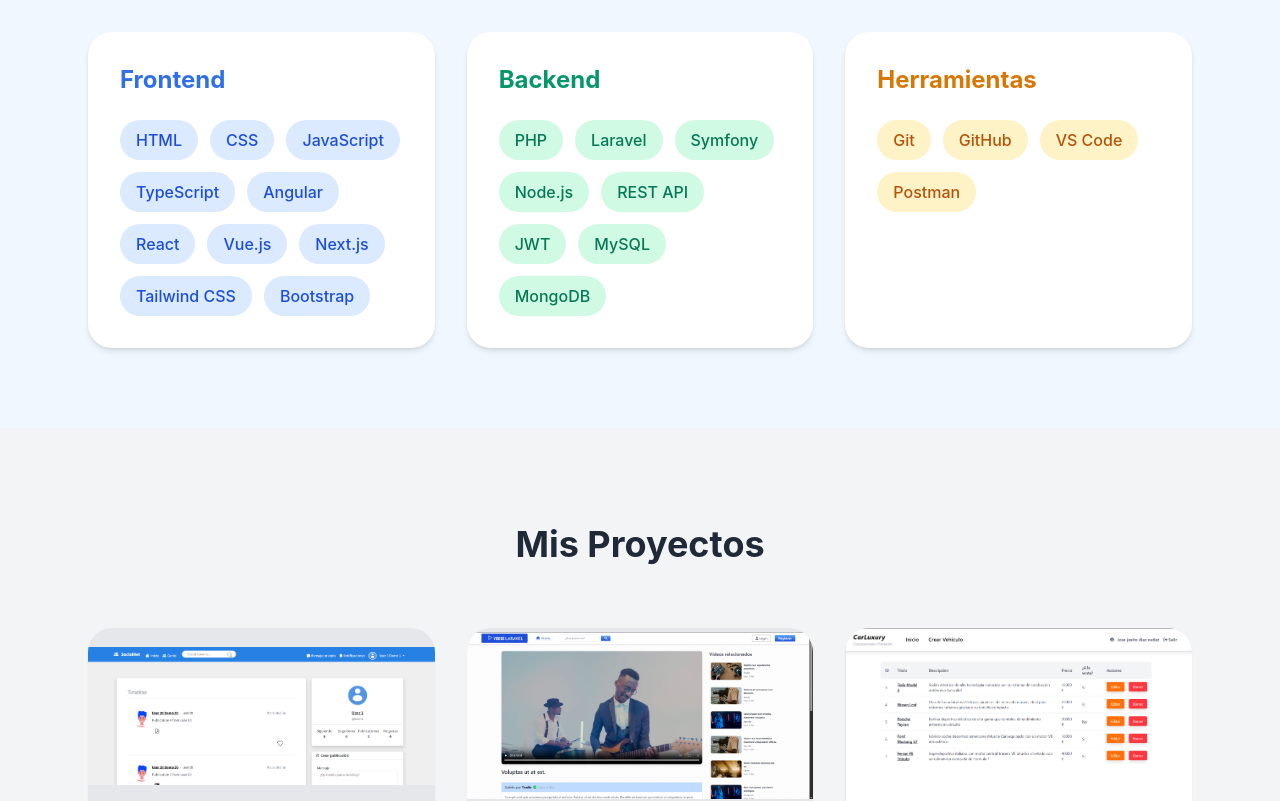
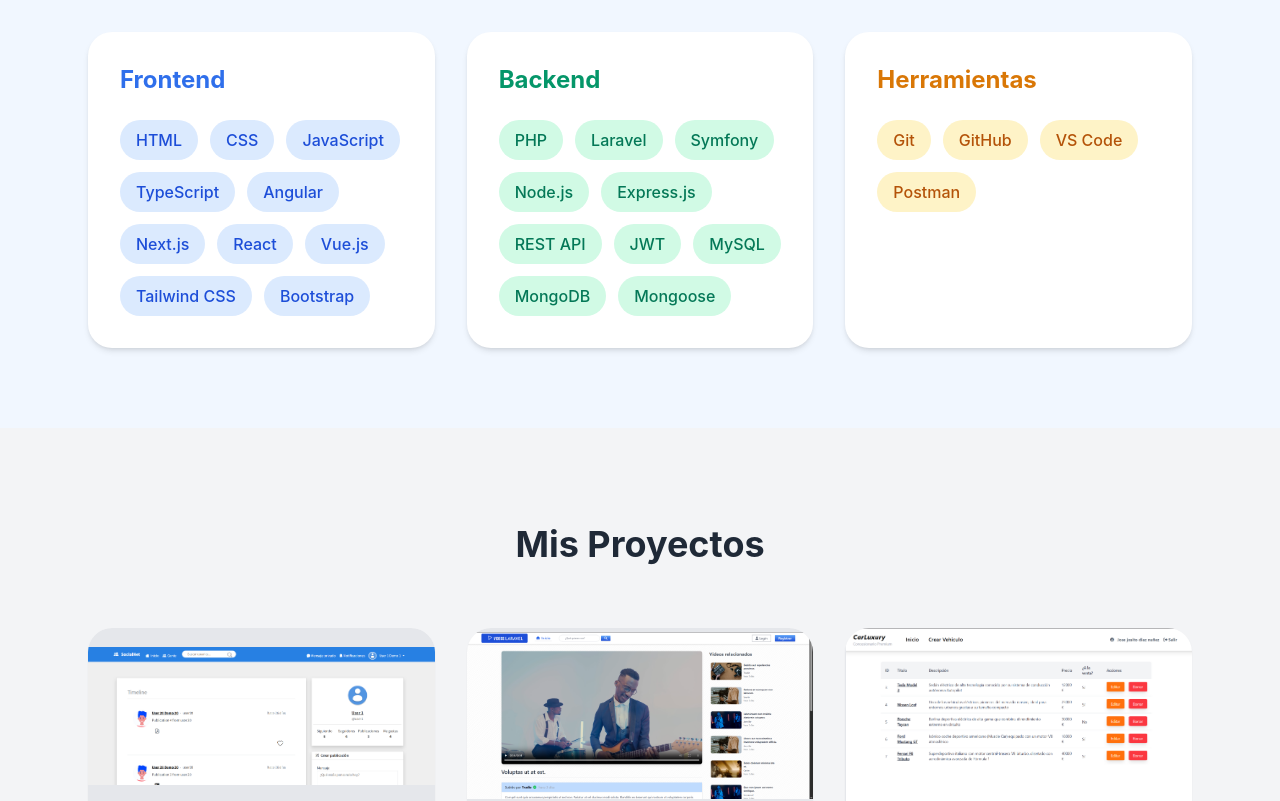
Before and after one commit to gregoriomesafernandez-star/portfolio-nextjs, a Next.js app: page / in a window 1280 px wide. Shown: the part 1380-2181 px from the top of the page. Built offline with nearby package versions, Linux system fonts and the light colour scheme.

Commit message:
Update portfolio technologies and skills section

```diff
--- a/app/page.tsx
+++ b/app/page.tsx
@@ -187,7 +187,7 @@
               <h3 className="text-2xl font-bold mb-6 text-blue-600">Frontend</h3>
 
               <div className="flex flex-wrap gap-3">
-                {["HTML", "CSS", "JavaScript", "TypeScript", "Angular", "React", "Vue.js", "Next.js", "Tailwind CSS", "Bootstrap"].map((skill) => (
+                {["HTML", "CSS", "JavaScript", "TypeScript", "Angular", "Next.js", "React", "Vue.js", "Tailwind CSS", "Bootstrap"].map((skill) => (
                   <span key={skill} className="px-4 py-2 bg-blue-100 text-blue-700 rounded-full font-medium">
                     {skill}
                   </span>
@@ -200,7 +200,7 @@
               <h3 className="text-2xl font-bold mb-6 text-emerald-600">Backend</h3>
 
               <div className="flex flex-wrap gap-3">
-                {["PHP", "Laravel", "Symfony", "Node.js", "REST API", "JWT", "MySQL", "MongoDB"].map((skill) => (
+                {["PHP", "Laravel", "Symfony", "Node.js", "Express.js", "REST API", "JWT", "MySQL", "MongoDB", "Mongoose"].map((skill) => (
                   <span key={skill} className="px-4 py-2 bg-emerald-100 text-emerald-700 rounded-full font-medium">
                     {skill}
                   </span>
```
